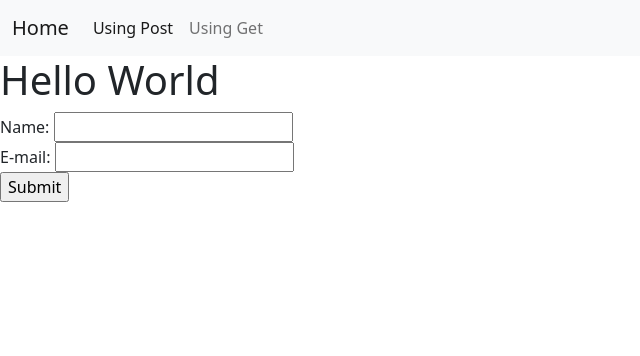
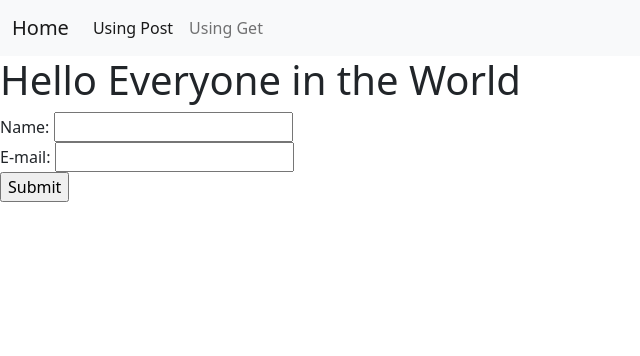
Before and after one commit to Russell250/Homework2, a PHP site: page / in a window 1280 px wide. Shown: the top 356 px of the page, without its empty margins (0-640 px from the left). Run offline with PHP 8.4, Linux system fonts and the light colour scheme.

Commit message:
Update index.php

```diff
--- a/index.php
+++ b/index.php
@@ -1,5 +1,5 @@
 <?php require_once("header.php"); ?>
-<h1> Hello World </h1>
+<h1> Hello Everyone in the World </h1>
 <form action="handlepost.php" method="post">
 Name: <input type="text" name="name"><br>
 E-mail: <input type="text" name="email"><br>
```
